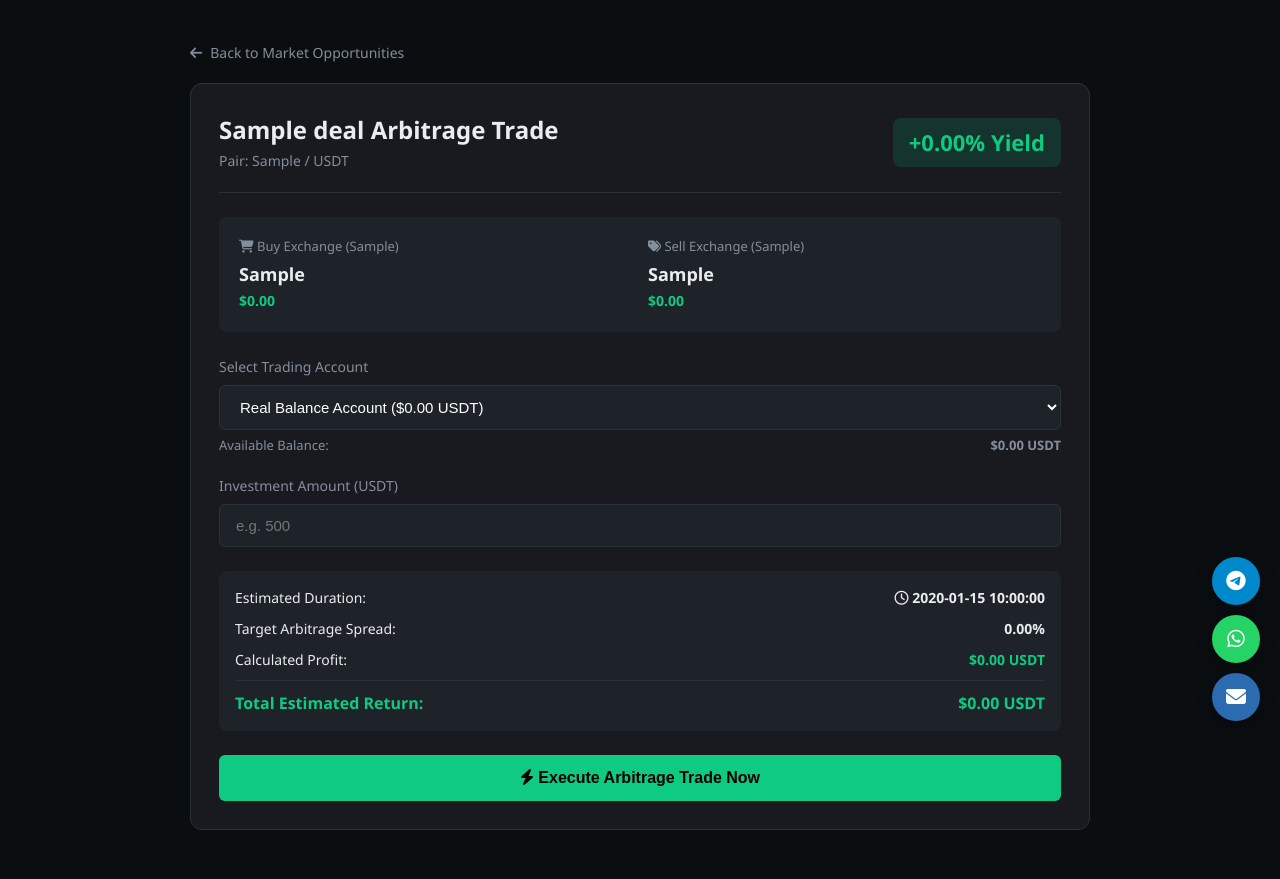
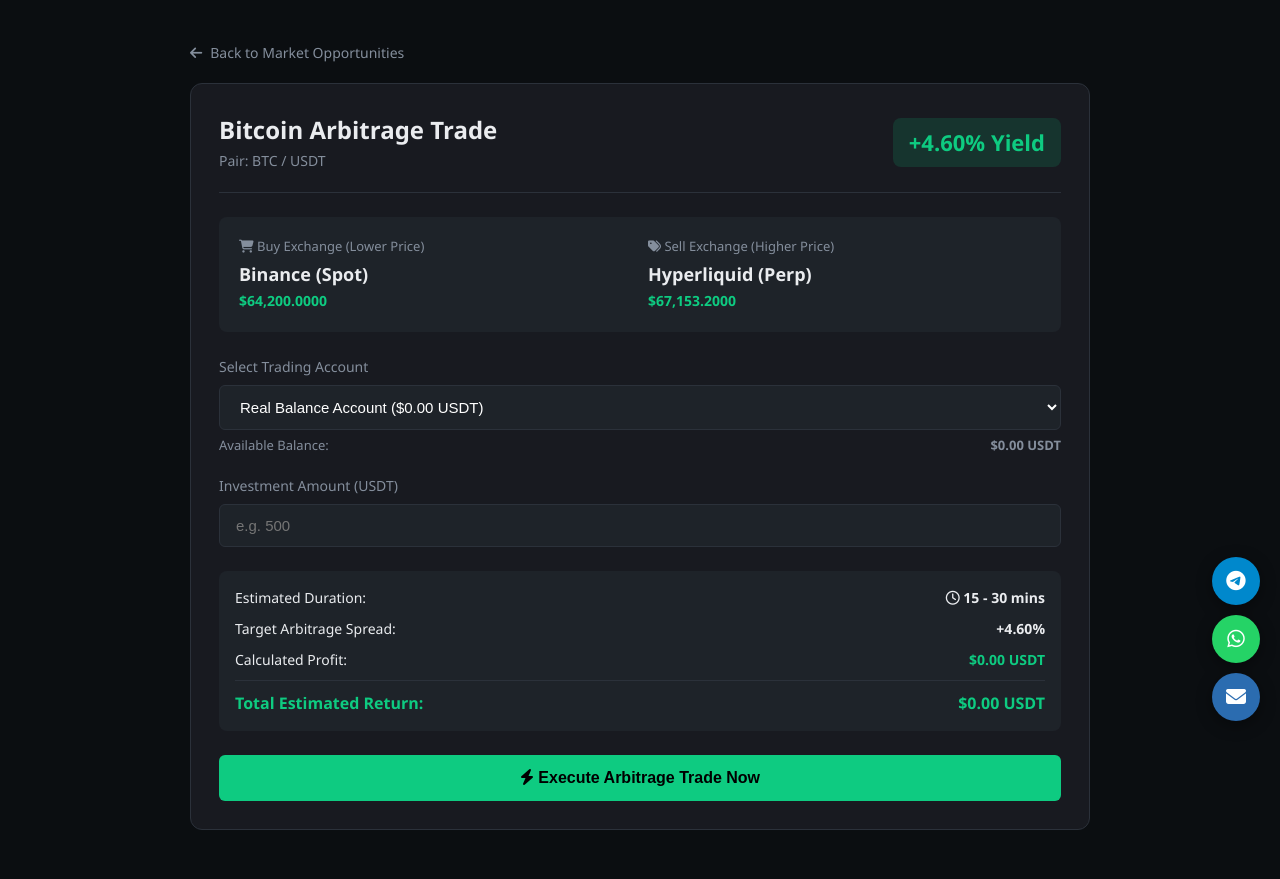
Before and after one commit to pookamessiah/CryptoAiArbitrage, a PHP site: page /trade.php in a window 1280 px wide. Shown: the part 59-938 px from the top of the page. Run offline with PHP 8.4, Linux system fonts and the light colour scheme; the visitor is signed in with stand-in values (Sample User, id 1); tables that the repository leaves empty or names only in its code hold one stand-in row (values such as "Sample post").

Commit message:
Update trade.php

```diff
--- a/trade.php
+++ b/trade.php
@@ -1,5 +1,5 @@
 <?php
-// trade.php - Trade Execution Page with Live Binance API Prices & 15-Min Auto-Refresh
+// trade.php - Execute Arbitrage Trade via POST Parameters from Index/All-Trades
 if (session_status() === PHP_SESSION_NONE) {
     session_start();
 }
@@ -22,39 +22,29 @@ function e($value) {
     return htmlspecialchars((string) $value, ENT_QUOTES, 'UTF-8');
 }
 
-// Check Authentication
 $is_logged_in = isset($_SESSION['user_id']);
 $user_id = $_SESSION['user_id'] ?? null;
 $user = null;
 
-if ($is_logged_in) {
+if ($is_logged_in && $pdo) {
     $stmtUser = $pdo->prepare("SELECT * FROM users WHERE id = ?");
     $stmtUser->execute([$user_id]);
     $user = $stmtUser->fetch(PDO::FETCH_ASSOC);
 }
 
-// Retrieve Selected Deal ID from URL
-$deal_id = isset($_GET['id']) ? (int)$_GET['id'] : 1;
-$deal = null;
+// Capture incoming POST parameters (with fallback defaults if accessed directly)
+$symbol = $_POST['symbol'] ?? $_GET['symbol'] ?? 'BTC';
+$coin_name = $_POST['coin_name'] ?? $_GET['coin_name'] ?? 'Bitcoin';
+$buy_exchange = $_POST['buy_exchange'] ?? $_GET['buy_exchange'] ?? 'Binance (Spot)';
+$sell_exchange = $_POST['sell_exchange'] ?? $_GET['sell_exchange'] ?? 'Hyperliquid (Perp)';
+$buy_price = isset($_POST['buy_price']) ? (float)$_POST['buy_price'] : 64200.00;
+$sell_price = isset($_POST['sell_price']) ? (float)$_POST['sell_price'] : 67153.20;
+$profit_percentage = isset($_POST['profit_percentage']) ? (float)$_POST['profit_percentage'] : 4.60;
+$estimated_time = $_POST['estimated_time'] ?? $_GET['estimated_time'] ?? '15 - 30 mins';
 
-if ($pdo) {
-    try {
-        $stmtDeal = $pdo->prepare("SELECT * FROM arbitrage_deals WHERE id = ?");
-        $stmtDeal->execute([$deal_id]);
-        $deal = $stmtDeal->fetch(PDO::FETCH_ASSOC);
-    } catch (Exception $e) {}
-}
-
-// Fallback dataset if database deal ID doesn't exist yet
-if (!$deal) {
-    $fallback_deals = [
-        1 => ['id' => 1, 'symbol' => 'BTC', 'coin_name' => 'Bitcoin', 'buy_exchange' => 'Binance (Spot)', 'sell_exchange' => 'Hyperliquid (Perp)', 'estimated_time' => '15 - 30 mins'],
-        2 => ['id' => 2, 'symbol' => 'ETH', 'coin_name' => 'Ethereum', 'buy_exchange' => 'Uniswap v3 (DEX)', 'sell_exchange' => 'Bybit (Futures)', 'estimated_time' => '20 - 40 mins'],
-        3 => ['id' => 3, 'symbol' => 'SOL', 'coin_name' => 'Solana', 'buy_exchange' => 'Raydium (DEX)', 'sell_exchange' => 'OKX (Perp)', 'estimated_time' => '10 - 25 mins'],
-        4 => ['id' => 4, 'symbol' => 'XRP', 'coin_name' => 'Ripple', 'buy_exchange' => 'Gate.io (Spot)', 'sell_exchange' => 'Bitget (Futures)', 'estimated_time' => '15 - 30 mins'],
-        5 => ['id' => 5, 'symbol' => 'SUI', 'coin_name' => 'Sui Network', 'buy_exchange' => 'Cetus (DEX)', 'sell_exchange' => 'Binance (Perp)', 'estimated_time' => '10 - 20 mins']
-    ];
-    $deal = $fallback_deals[$deal_id] ?? $fallback_deals[1];
+// If profit_percentage wasn't provided or is 0, compute it from buy/sell prices
+if ($profit_percentage <= 0 && $buy_price > 0) {
+    $profit_percentage = (($sell_price - $buy_price) / $buy_price) * 100;
 }
 
 $error_message = "";
@@ -66,12 +56,11 @@ if ($_SERVER['REQUEST_METHOD'] === 'POST' && isset($_POST['execute_trade'])) {
     } else {
         $account_type = $_POST['account_type'] ?? 'real';
         $amount = filter_var($_POST['amount'], FILTER_VALIDATE_FLOAT);
-        $profit_percentage = filter_var($_POST['profit_percentage'], FILTER_VALIDATE_FLOAT);
 
         if (!$amount || $amount <= 0) {
             $error_message = "Please enter a valid investment amount.";
         } else {
-            $current_balance = ($account_type === 'demo') ? (float)$user['demo_balance'] : (float)$user['real_balance'];
+            $current_balance = ($account_type === 'demo') ? (float)($user['demo_balance'] ?? 0) : (float)($user['real_balance'] ?? 0);
 
             if ($amount > $current_balance) {
                 $error_message = "Insufficient balance in your " . ucfirst($account_type) . " Account.";
@@ -82,6 +71,7 @@ if ($_SERVER['REQUEST_METHOD'] === 'POST' && isset($_POST['execute_trade'])) {
                 try {
                     $pdo->beginTransaction();
 
+                    // Deduct balance from user account
                     if ($account_type === 'demo') {
                         $updateStmt = $pdo->prepare("UPDATE users SET demo_balance = demo_balance - ? WHERE id = ?");
                     } else {
@@ -89,13 +79,13 @@ if ($_SERVER['REQUEST_METHOD'] === 'POST' && isset($_POST['execute_trade'])) {
                     }
                     $updateStmt->execute([$amount, $user_id]);
 
+                    // Record trade in user_trades
                     $insertStmt = $pdo->prepare("
-                        INSERT INTO user_trades (user_id, deal_id, account_type, amount, profit_percentage, potential_profit, status, expires_at)
-                        VALUES (?, ?, ?, ?, ?, ?, 'pending', ?)
+                        INSERT INTO user_trades (user_id, account_type, amount, profit_percentage, potential_profit, status, expires_at)
+                        VALUES (?, ?, ?, ?, ?, 'pending', ?)
                     ");
                     $insertStmt->execute([
                         $user_id,
-                        $deal['id'],
                         $account_type,
                         $amount,
                         $profit_percentage,
@@ -110,7 +100,9 @@ if ($_SERVER['REQUEST_METHOD'] === 'POST' && isset($_POST['execute_trade'])) {
                     exit();
 
                 } catch (Exception $e) {
-                    $pdo->rollBack();
+                    if ($pdo && $pdo->inTransaction()) {
+                        $pdo->rollBack();
+                    }
                     $error_message = "Trade Execution Failed: " . $e->getMessage();
                 }
             }
@@ -135,7 +127,7 @@ $whatsapp_number = preg_replace('/[^0-9]/', '', $support['phone']);
 <head>
     <meta charset="UTF-8">
     <meta name="viewport" content="width=device-width, initial-scale=1.0">
-    <title>Execute Arbitrage Trade | <?= e($deal['coin_name']) ?> (<?= e($deal['symbol']) ?>)</title>
+    <title>Execute Arbitrage Trade | <?= e($coin_name) ?> (<?= e($symbol) ?>)</title>
     <link rel="stylesheet" href="https://cdnjs.cloudflare.com/ajax/libs/font-awesome/6.4.0/css/all.min.css">
     <style>
         :root {
@@ -299,7 +291,8 @@ $whatsapp_number = preg_replace('/[^0-9]/', '', $support['phone']);
         }
 
         .floating-support { position: fixed; bottom: 20px; right: 20px; z-index: 99; display: flex; flex-direction: column; gap: 10px; }
-        .support-btn { width: 48px; height: 48px; border-radius: 50%; display: flex; align-items: center; justify-content: center; color: #fff; text-decoration: none; font-size: 20px; box-shadow: 0 4px 16px rgba(0,0,0,0.4); }
+        .support-btn { width: 48px; height: 48px; border-radius: 50%; display: flex; align-items: center; justify-content: center; color: #fff; text-decoration: none; font-size: 20px; box-shadow: 0 4px 16px rgba(0,0,0,0.4); transition: transform 0.2s; }
+        .support-btn:hover { transform: scale(1.1); }
         .sup-telegram { background: #0088cc; } .sup-whatsapp { background: #25d366; } .sup-email { background: var(--accent-blue); }
     </style>
 </head>
@@ -313,23 +306,23 @@ $whatsapp_number = preg_replace('/[^0-9]/', '', $support['phone']);
         <div class="trade-box">
             <div class="deal-header">
                 <div class="deal-title">
-                    <h2><?= e($deal['coin_name']) ?> Arbitrage Trade</h2>
-                    <span>Pair: <?= e($deal['symbol']) ?> / USDT</span>
+                    <h2><?= e($coin_name) ?> Arbitrage Trade</h2>
+                    <span>Pair: <?= e($symbol) ?> / USDT</span>
                 </div>
-                <div class="profit-badge" id="profitBadgeHeading">+0.00% Yield</div>
+                <div class="profit-badge">+<?= number_format($profit_percentage, 2) ?>% Yield</div>
             </div>
 
             <!-- Route Summary -->
             <div class="route-grid">
                 <div class="route-item">
-                    <p><i class="fa-solid fa-cart-shopping"></i> Buy Exchange (<?= e($deal['buy_exchange'] ?? 'Binance (Spot)') ?>)</p>
-                    <h3><?= e($deal['buy_exchange'] ?? 'Binance (Spot)') ?></h3>
-                    <span id="buyExPrice">$0.00</span>
+                    <p><i class="fa-solid fa-cart-shopping"></i> Buy Exchange (Lower Price)</p>
+                    <h3><?= e($buy_exchange) ?></h3>
+                    <span>$<?= number_format($buy_price, 4) ?></span>
                 </div>
                 <div class="route-item">
-                    <p><i class="fa-solid fa-tags"></i> Sell Exchange (<?= e($deal['sell_exchange'] ?? 'Hyperliquid (Perp)') ?>)</p>
-                    <h3><?= e($deal['sell_exchange'] ?? 'Hyperliquid (Perp)') ?></h3>
-                    <span id="sellExPrice" style="color: var(--green);">$0.00</span>
+                    <p><i class="fa-solid fa-tags"></i> Sell Exchange (Higher Price)</p>
+                    <h3><?= e($sell_exchange) ?></h3>
+                    <span style="color: var(--green);">$<?= number_format($sell_price, 4) ?></span>
                 </div>
             </div>
 
@@ -345,7 +338,15 @@ $whatsapp_number = preg_replace('/[^0-9]/', '', $support['phone']);
             <?php else: ?>
 
                 <form method="POST" action="">
-                    <input type="hidden" name="profit_percentage" id="inputProfitPct" value="0">
+                    <!-- Hidden inputs preserving exact trade parameters passed via POST -->
+                    <input type="hidden" name="symbol" value="<?= e($symbol) ?>">
+                    <input type="hidden" name="coin_name" value="<?= e($coin_name) ?>">
+                    <input type="hidden" name="buy_exchange" value="<?= e($buy_exchange) ?>">
+                    <input type="hidden" name="sell_exchange" value="<?= e($sell_exchange) ?>">
+                    <input type="hidden" name="buy_price" value="<?= e($buy_price) ?>">
+                    <input type="hidden" name="sell_price" value="<?= e($sell_price) ?>">
+                    <input type="hidden" name="profit_percentage" value="<?= e($profit_percentage) ?>">
+                    <input type="hidden" name="estimated_time" value="<?= e($estimated_time) ?>">
 
                     <!-- Account Type Selector -->
                     <div class="form-group">
@@ -370,11 +371,11 @@ $whatsapp_number = preg_replace('/[^0-9]/', '', $support['phone']);
                     <div class="summary-card">
                         <div class="summary-row">
                             <span>Estimated Duration:</span>
-                            <strong><i class="fa-regular fa-clock"></i> <?= e($deal['estimated_time'] ?? '15 - 30 mins') ?></strong>
+                            <strong><i class="fa-regular fa-clock"></i> <?= e($estimated_time) ?></strong>
                         </div>
                         <div class="summary-row">
                             <span>Target Arbitrage Spread:</span>
-                            <strong id="summarySpread">0.00%</strong>
+                            <strong>+<?= number_format($profit_percentage, 2) ?>%</strong>
                         </div>
                         <div class="summary-row">
                             <span>Calculated Profit:</span>
@@ -404,9 +405,7 @@ $whatsapp_number = preg_replace('/[^0-9]/', '', $support['phone']);
     <script>
         const realBalance = <?= (float)($user['real_balance'] ?? 0) ?>;
         const demoBalance = <?= (float)($user['demo_balance'] ?? 0) ?>;
-        const targetSymbol = "<?= e($deal['symbol'] ?? 'BTC') ?>";
-
-        let activeProfitMargin = 4.60;
+        const profitMargin = <?= (float)$profit_percentage ?>;
 
         function updateBalanceDisplay() {
             const type = document.getElementById('account_type').value;
@@ -424,7 +423,7 @@ $whatsapp_number = preg_replace('/[^0-9]/', '', $support['phone']);
             const totalDisplay = document.getElementById('totalDisplay');
 
             if (!isNaN(amountInput) && amountInput > 0) {
-                const profit = amountInput * (activeProfitMargin / 100);
+                const profit = amountInput * (profitMargin / 100);
                 const total = amountInput + profit;
 
                 profitDisplay.innerText = '+$' + profit.toLocaleString('en-US', {minimumFractionDigits: 2, maximumFractionDigits: 2}) + ' USDT';
@@ -434,36 +433,6 @@ $whatsapp_number = preg_replace('/[^0-9]/', '', $support['phone']);
                 totalDisplay.innerText = '$0.00 USDT';
             }
         }
-
-        async function fetchLiveTradePricing() {
-            try {
-                const response = await fetch('https://api.binance.com/api/v3/ticker/price');
-                const data = await response.json();
-                const prices = {};
-                data.forEach(item => { prices[item.symbol] = parseFloat(item.price); });
-
-                const basePrice = prices[targetSymbol + 'USDT'] || 64200.00;
-                const buyP = basePrice;
-                const sellP = basePrice * 1.046; // Matches index.php live spread calculation
-
-                activeProfitMargin = ((sellP - buyP) / buyP) * 100;
-
-                document.getElementById('buyExPrice').innerText = '$' + buyP.toLocaleString(undefined, {minimumFractionDigits: 2, maximumFractionDigits: 4});
-                document.getElementById('sellExPrice').innerText = '$' + sellP.toLocaleString(undefined, {minimumFractionDigits: 2, maximumFractionDigits: 4});
-                document.getElementById('profitBadgeHeading').innerText = '+' + activeProfitMargin.toFixed(2) + '% Yield';
-                document.getElementById('summarySpread').innerText = activeProfitMargin.toFixed(2) + '%';
-                document.getElementById('inputProfitPct').value = activeProfitMargin.toFixed(2);
-
-                calculateProfit();
-            } catch (err) {
-                console.error("Error fetching live price for trade:", err);
-            }
-        }
-
-        document.addEventListener('DOMContentLoaded', () => {
-            fetchLiveTradePricing();
-            setInterval(fetchLiveTradePricing, 15 * 60 * 1000); // Auto-refresh every 15 mins
-        });
     </script>
 </body>
 </html>
```
